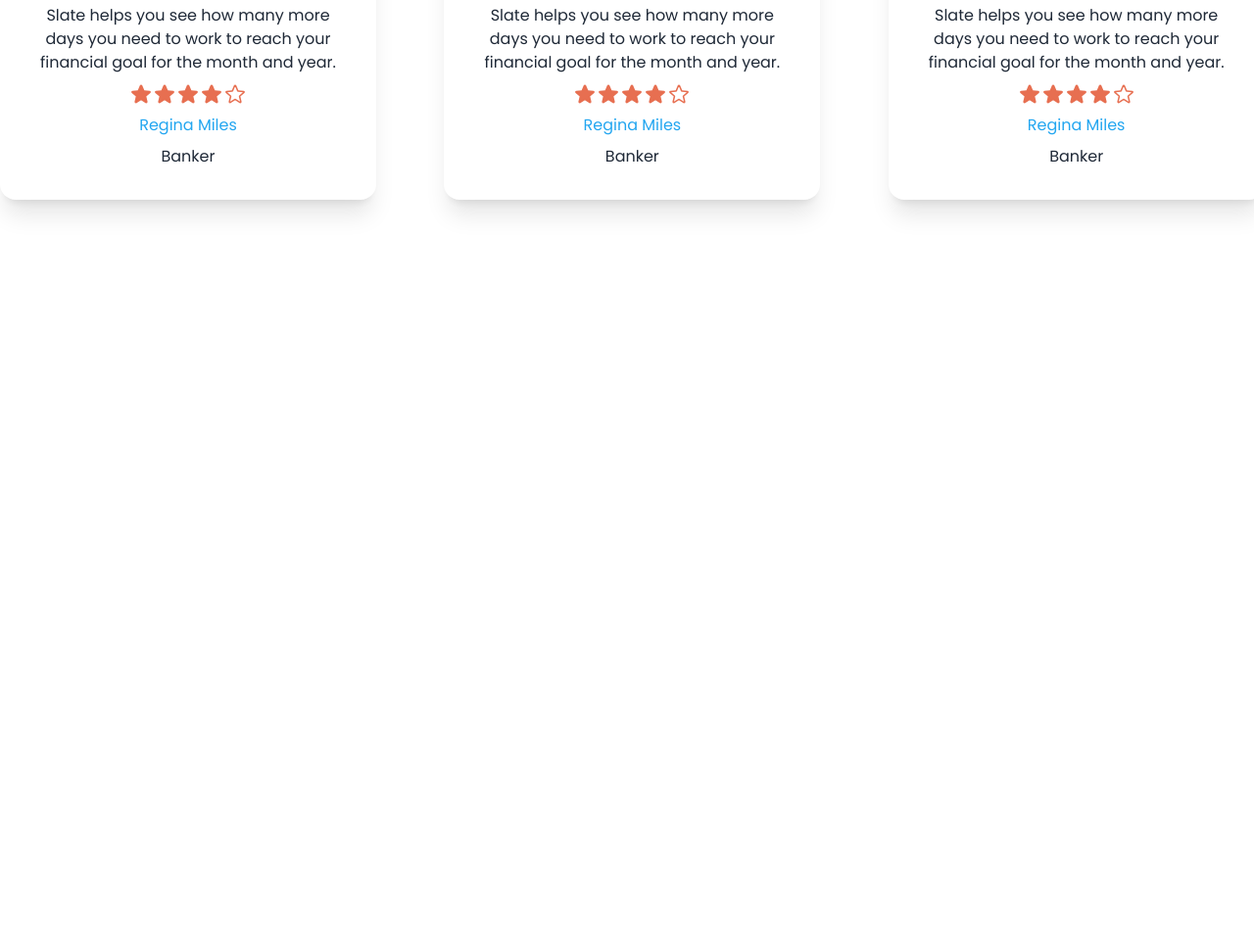
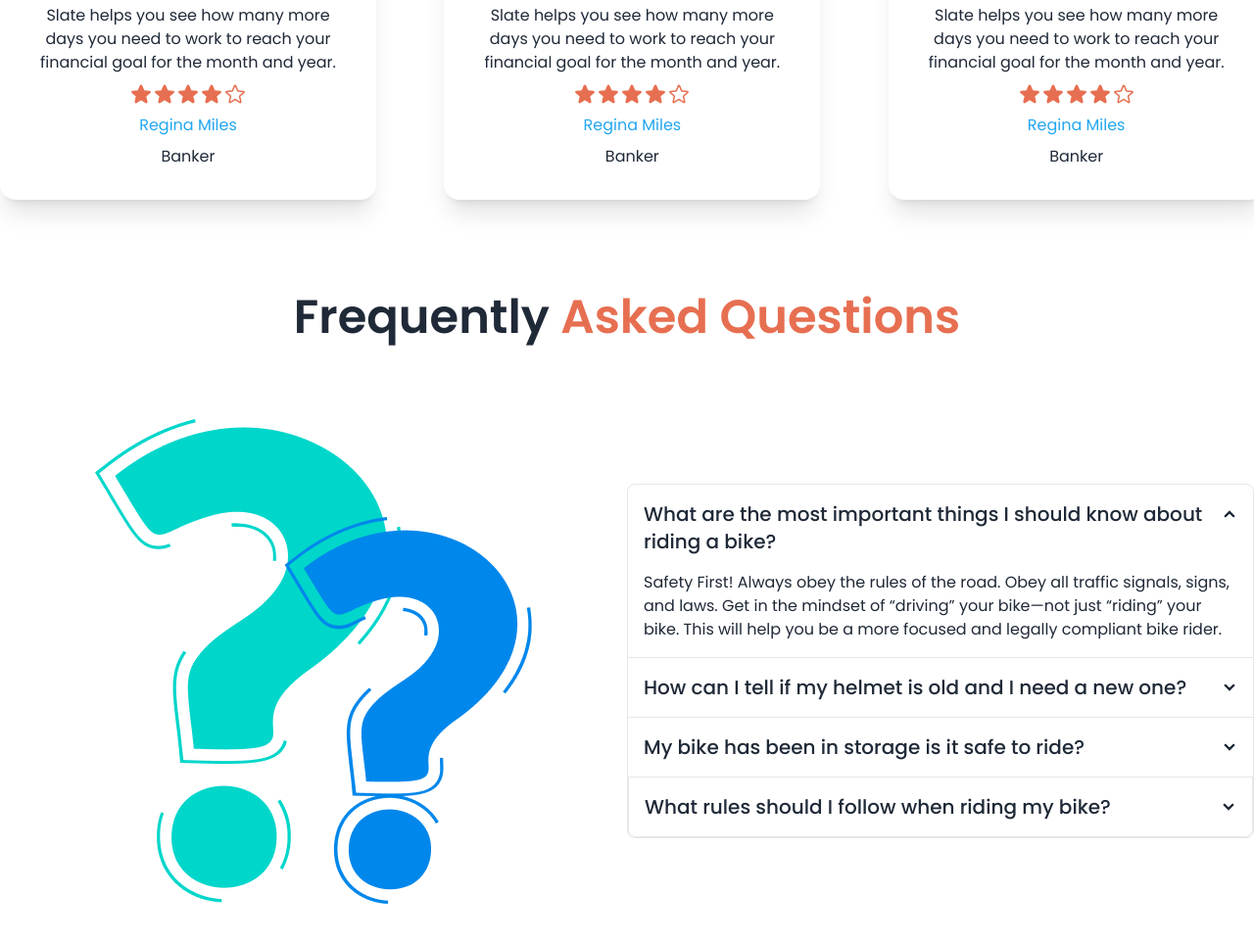
Before and after one commit to Sheikh-Farid77/Biker-Zone, a website built with Vite: page index.html in a window 1280 px wide. Shown: the part 2247-3209 px from the top of the page at 98% size. Before the commit the page ends 2547 px from the top, so only its background shows below. Built offline with nearby package versions, Linux system fonts and the light colour scheme.

Commit message:
added question section

```diff
--- a/index.html
+++ b/index.html
@@ -329,6 +329,54 @@
         </div>
       </div>
     </section>
+    <!-- question section -->
+    <section class="mb-20">
+      <h1 class="text-5xl text-center font-semibold mb-20">Frequently <span class="text-button">Asked Questions</span>
+      </h1>
+      <div class="lg:flex items-center">
+        <div class="mx-auto flex-1 mb-12 lg:mb-0">
+          <img class="mx-auto" src="images/others/faq.png" alt="">
+        </div>
+        <div class="mx-auto flex-1">
+          <div class="join join-vertical w-full">
+            <div class="collapse collapse-arrow join-item border-base-300 border">
+              <input type="radio" name="my-accordion-4" checked="checked" />
+              <div class="collapse-title text-xl font-medium">What are the most important things I should
+                know about riding a bike?</div>
+              <div class="collapse-content">
+                <p>Safety First! Always obey the rules of the road. Obey all traffic signals, signs, and laws. Get in
+                  the mindset of “driving” your bike—not just “riding” your bike. This will help you be a more focused
+                  and legally compliant bike rider. </p>
+              </div>
+            </div>
+            <div class="collapse collapse-arrow join-item border-base-300 border">
+              <input type="radio" name="my-accordion-4" />
+              <div class="collapse-title text-xl font-medium">How can I tell if my helmet is old and I need a
+                new one?</div>
+              <div class="collapse-content">
+                <p>Safety First! Always obey the rules of the road. Obey all traffic signals, signs, and laws. Get in
+                  the mindset of “driving” your bike—not just “riding” your</p>
+              </div>
+            </div>
+            <div class="collapse collapse-arrow join-item border-base-300 border">
+              <input type="radio" name="my-accordion-4" />
+              <div class="collapse-title text-xl font-medium">My bike has been in storage is it safe to ride?</div>
+              <div class="collapse-content">
+                <p>Safety First! Always obey the rules of the road. Obey all traffic signals, signs, and laws. Get in
+                  the mindset of “driving” your bike—not just “riding” your</p>
+              </div>
+              <div class="collapse collapse-arrow join-item border-base-300 border">
+                <input type="radio" name="my-accordion-4" />
+                <div class="collapse-title text-xl font-medium">What rules should I follow when riding my bike?</div>
+                <div class="collapse-content">
+                  <p>Safety First! Always obey the rules of the road. Obey all traffic signals, signs, and laws. Get in
+                    the mindset of “driving” your bike—not just “riding” your</p>
+                </div>
+              </div>
+            </div>
+          </div>
+        </div>
+    </section>
 
   </main>
   <footer>
```
